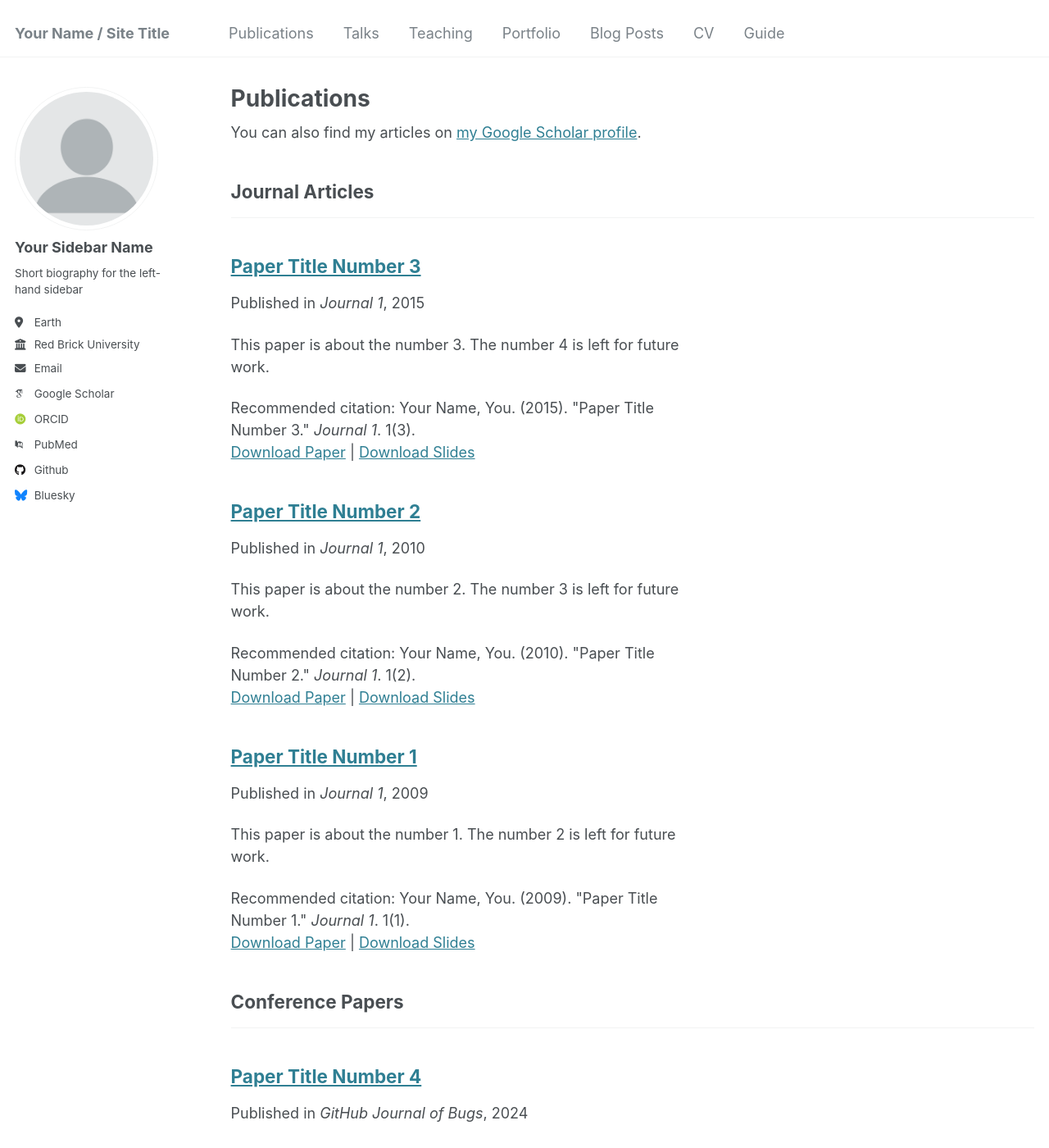
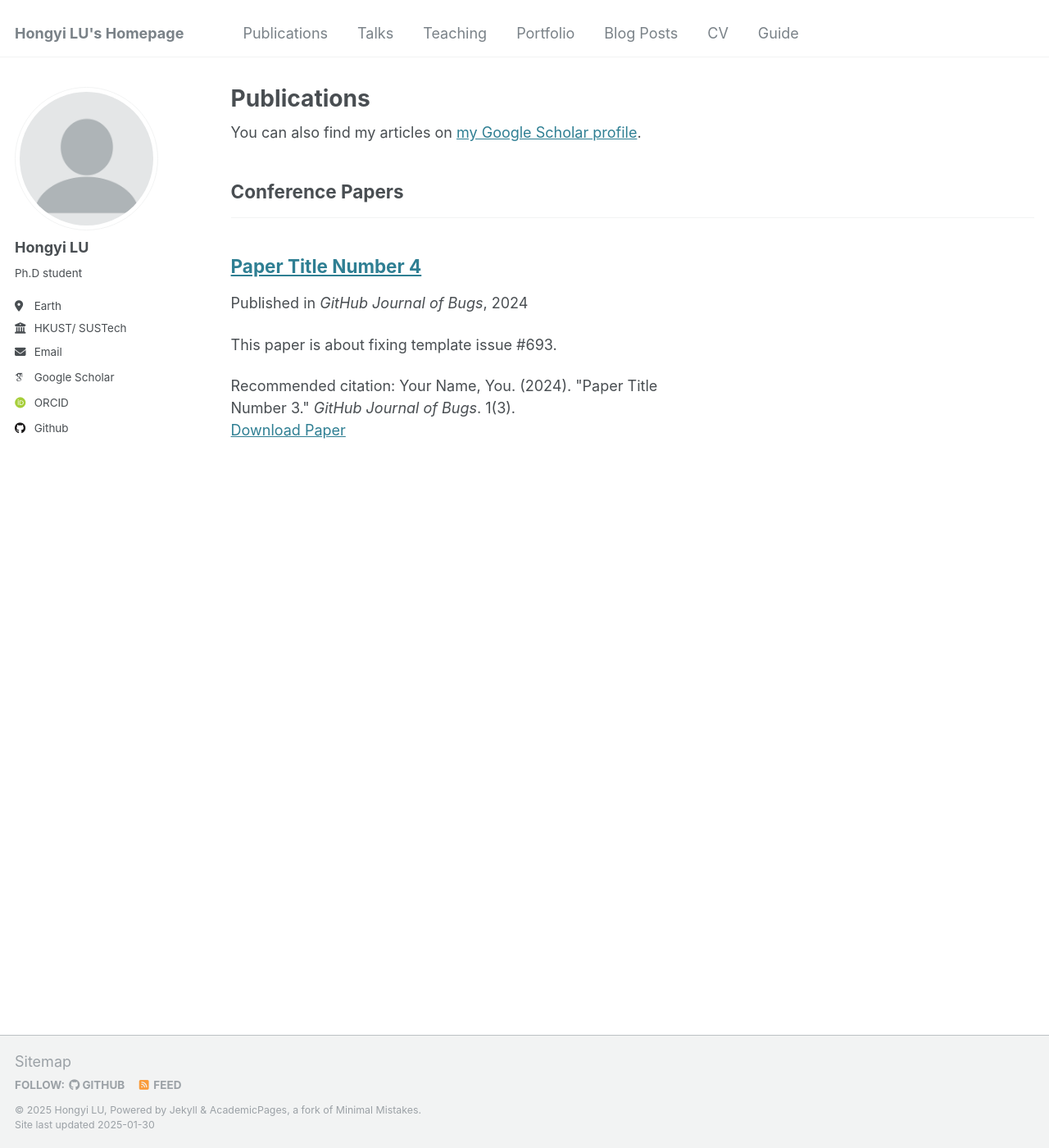
Before and after one commit to jwnhy/jwnhy.github.io, a Jekyll site: the page built from _pages/publications.html, in a window 1280 px wide and 1400 px high. Shown: the whole window at 82% size. Built offline with Jekyll 4.4.1, drawn with Linux system fonts in a browser that asks for light colours; some web fonts are replaced; some of the changed text lies outside the part shown.

Commit message:
update _config.yml

```diff
--- a/_config.yml
+++ b/_config.yml
@@ -8,13 +8,13 @@
 
 # Basic Site Settings
 locale                   : "en-US"
-title                    : "Your Name / Site Title"
+title                    : "Hongyi LU's Homepage"
 title_separator          : "-"
-name                     : &name "Your Name"
-description              : &description "personal description"
-url                      : https://academicpages.github.io # the base hostname & protocol for your site e.g. "https://[your GitHub username].github.io"
+name                     : &name "Hongyi LU"
+description              : &description ""
+url                      : https://hongyi.lu
 baseurl                  : "" # the subpath of your site, e.g. "/blog"
-repository               : "academicpages/academicpages.github.io"
+repository               : "jwnhy.github.io"
 
 # Site Author - The following control what appear as part of the author content on the side bar.
 #               If a field is blank the icon and link will not appear, otherwise it will be shown.
@@ -22,21 +22,21 @@ repository               : "academicpages/academicpages.github.io"
 author:
   # Biographic information
   avatar           : "profile.png"
-  name             : "Your Sidebar Name"
+  name             : "Hongyi LU"
   pronouns         : # example: "she/her"
-  bio              : "Short biography for the left-hand sidebar"
+  bio              : "Ph.D student"
   location         : "Earth"
-  employer         : "Red Brick University"
+  employer         : "HKUST/ SUSTech"
   uri              : # URL
-  email            : "none@example.org"
+  email            : "jwnhy0@gmail.com"
 
   # Academic websites
   arxiv            : # URL - Update with the correct link to your profile
-  googlescholar    : "https://scholar.google.com/citations?user=PS_CX0AAAAAJ"
+  googlescholar    : "https://scholar.google.com/citations?user=7Mmm8AEAAAAJ"
   impactstory      : # URL
-  orcid            : "http://orcid.org/yourorcidurl"
+  orcid            : "https://orcid.org/0000-0002-6864-5409"
   semantic         : # URL
-  pubmed           : "https://www.ncbi.nlm.nih.gov/pubmed/?term=john+snow"
+  pubmed           : # URL
   researchgate     : # URL
   scopus           : # URL
 
@@ -44,12 +44,12 @@ author:
   bitbucket        : # Username - Update with your username on the site
   codepen          : # Username
   dribbble         : # Username
-  github           : "academicpages"
+  github           : "jwnhy"
   kaggle           : # Username
   stackoverflow    : # User number or user number and name (i.e., use "1" or "1/jeff-atwood")
 
   # Social media
-  bluesky          : "bsky.app" # Replace this with you Bluesky username
+  bluesky          : # Username
   facebook         : # Username
   flickr           : # Username
   foursquare       : # Username
@@ -76,10 +76,6 @@ author:
 
 # Publication Category - The following the list of publication categories and their headings
 publication_category:
-  books:
-    title: 'Books'
-  manuscripts:
-    title: 'Journal Articles'
   conferences:
     title: 'Conference Papers'
 
```
